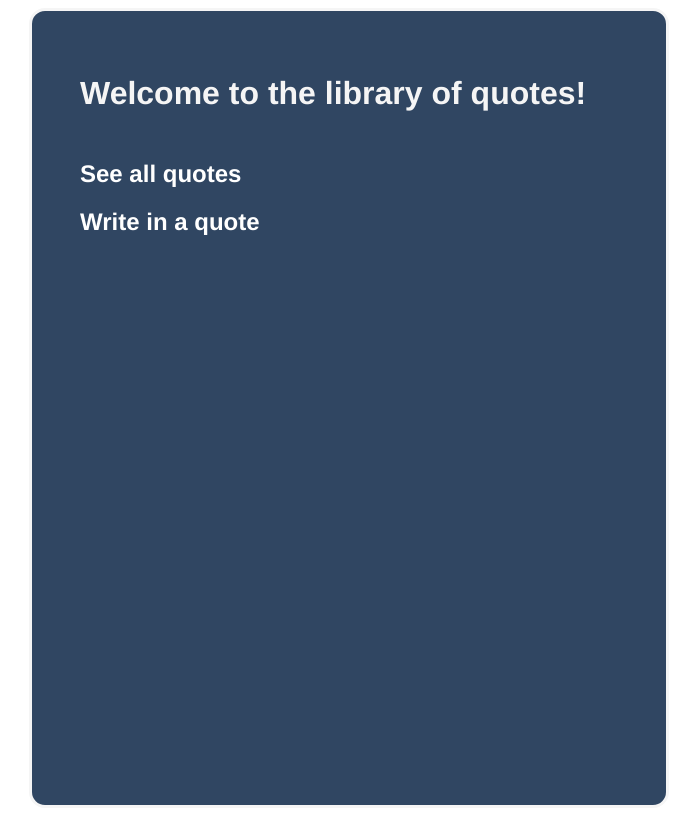
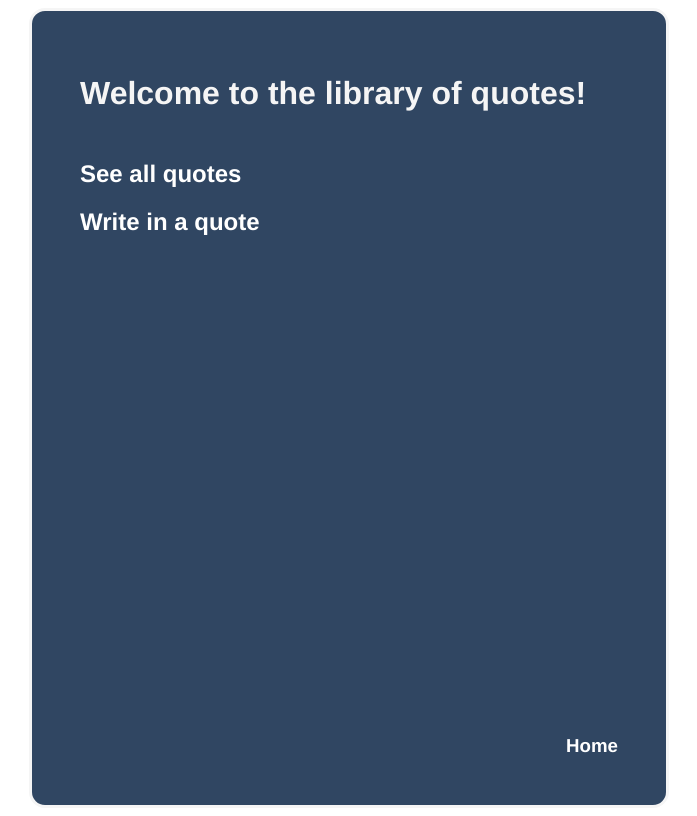
Before and after one commit to samkhodak/text-extraction-app, a Flask app: page / in a window 1280 px wide. Shown: the whole page, without its empty margins (291-988 px from the left). Run offline with Flask 3, Linux system fonts and the light colour scheme.

Commit message:
added home button.

```diff
--- a/hw4/gbmodel/model_datastore.py
+++ b/hw4/gbmodel/model_datastore.py
@@ -25,7 +25,6 @@ def entity_to_list(entity):
     # and set it to be the entity we use.
     if isinstance(entity, list):
         entity = entity.pop()
-    print(entity)
     return [ entity['person'], entity['source'], entity['rating'], entity['quote'] ]
 
 
--- a/hw4/quotes.py
+++ b/hw4/quotes.py
@@ -15,8 +15,7 @@ class Quotes(MethodView):
         """
         model = gbmodel.get_model()
         tuple_list = model.select_quotes()
-        print(tuple_list)
+        # print(*tuple_list, sep='\n')
         quote_dict_list = [dict(person=row[0], source=row[1], rating=row[2], quote=row[3]) for row in tuple_list]
-        print(quote_dict_list)
 
         return render_template('quotes.html', quotes=quote_dict_list)
--- a/hw4/static/styles.css
+++ b/hw4/static/styles.css
@@ -15,9 +15,22 @@
     border-radius: 1rem;
     width: 50vw;
     max-width: 50rem;
+    min-width: 30rem;
     min-height: 50rem;
     margin: auto;
     padding: 3rem;
+    display: flex;
+    flex-direction: column;
+    justify-content: space-between;
+}
+
+.home-footer {
+    display: flex;
+    justify-content: end;
+}
+
+.home-link {
+    margin: 0;
 }
 
 .title {
--- a/hw4/templates/index.html
+++ b/hw4/templates/index.html
@@ -1,7 +1,9 @@
 {% extends "layout.html" %}
 {% block content %}
-    <h1 class="title">Welcome to the library of quotes!</h1>
+    <div>
+        <h1 class="title">Welcome to the library of quotes!</h1>
 
-    <h2><a class="main-link" href="{{url_for('quotes')}}">See all quotes </a></h2>
-    <h2><a class="main-link" href="{{url_for('insert')}}">Write in a quote</a></h2>
+        <h2><a class="main-link" href="{{url_for('quotes')}}">See all quotes </a></h2>
+        <h2><a class="main-link" href="{{url_for('insert')}}">Write in a quote</a></h2>
+    </div>
 {% endblock %}
--- a/hw4/templates/insert.html
+++ b/hw4/templates/insert.html
@@ -1,5 +1,6 @@
 {% extends "layout.html" %}
 {% block content %}
+    <div>
         <h1 class="title">Add a quote to the library</h1>
 
         <form action="{{ url_for('insert') }}" method="post" class="form">
@@ -28,4 +29,5 @@
                 <button type="reset" class="button">Reset</button>
             </div>
         </form>
+    </div>
 {% endblock %}
--- a/hw4/templates/layout.html
+++ b/hw4/templates/layout.html
@@ -9,6 +9,9 @@
 <body>
     <main class="main">
         {% block content %}{% endblock %}
+        <div class="home-footer">
+            <h3 class="home-link"><a class="main-link" href="{{url_for('index')}}">Home</a></h3>
+        </div>
     </main>
 </body>
 </html>
--- a/hw4/templates/quotes.html
+++ b/hw4/templates/quotes.html
@@ -1,5 +1,6 @@
 {% extends "layout.html" %}
 {% block content %}
+    <div>
         <h1 class="title">All entered quotes</h1>
 
         {% if (quotes) %}
@@ -13,6 +14,5 @@
         {% else %}
                 <h2>Nothing here yet!</h2>
         {% endif %}
-
-
+    </div>
 {% endblock %}
```
Lines whose indentation alone changed are shown as unchanged.
